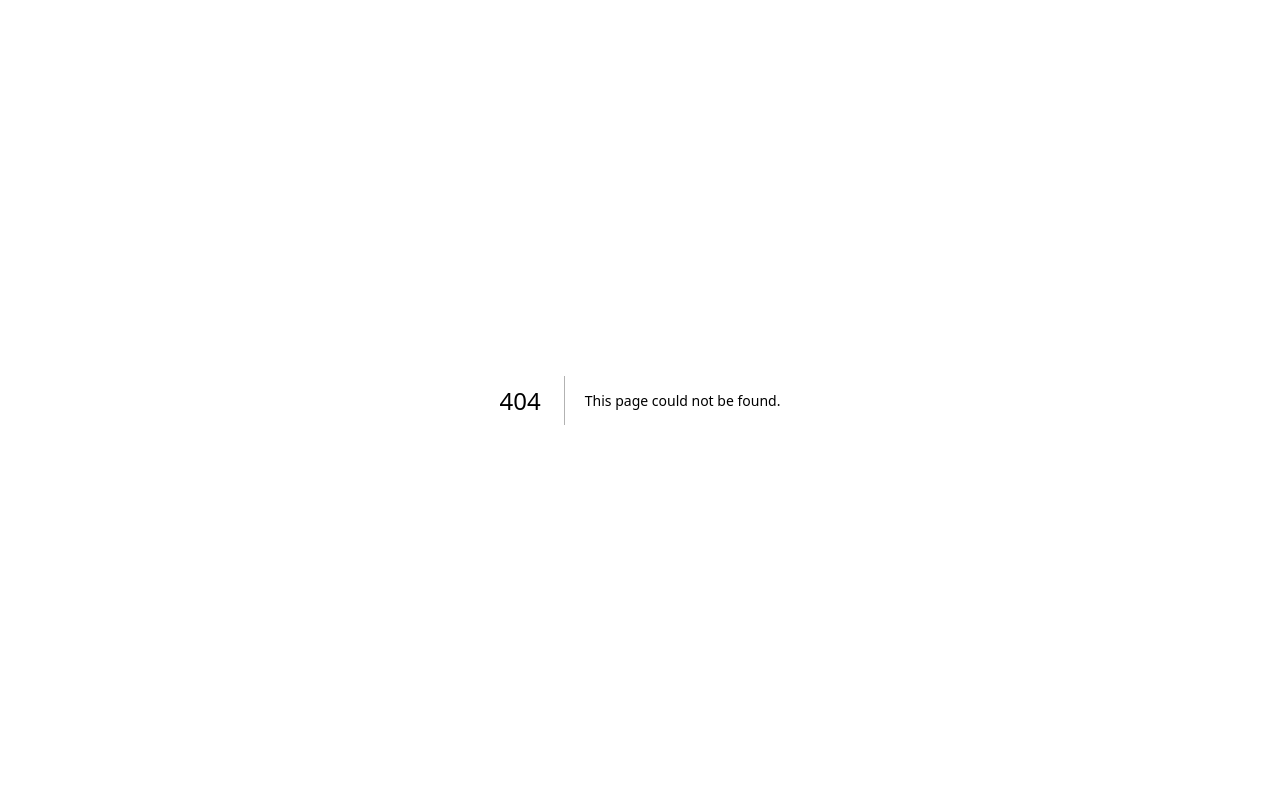
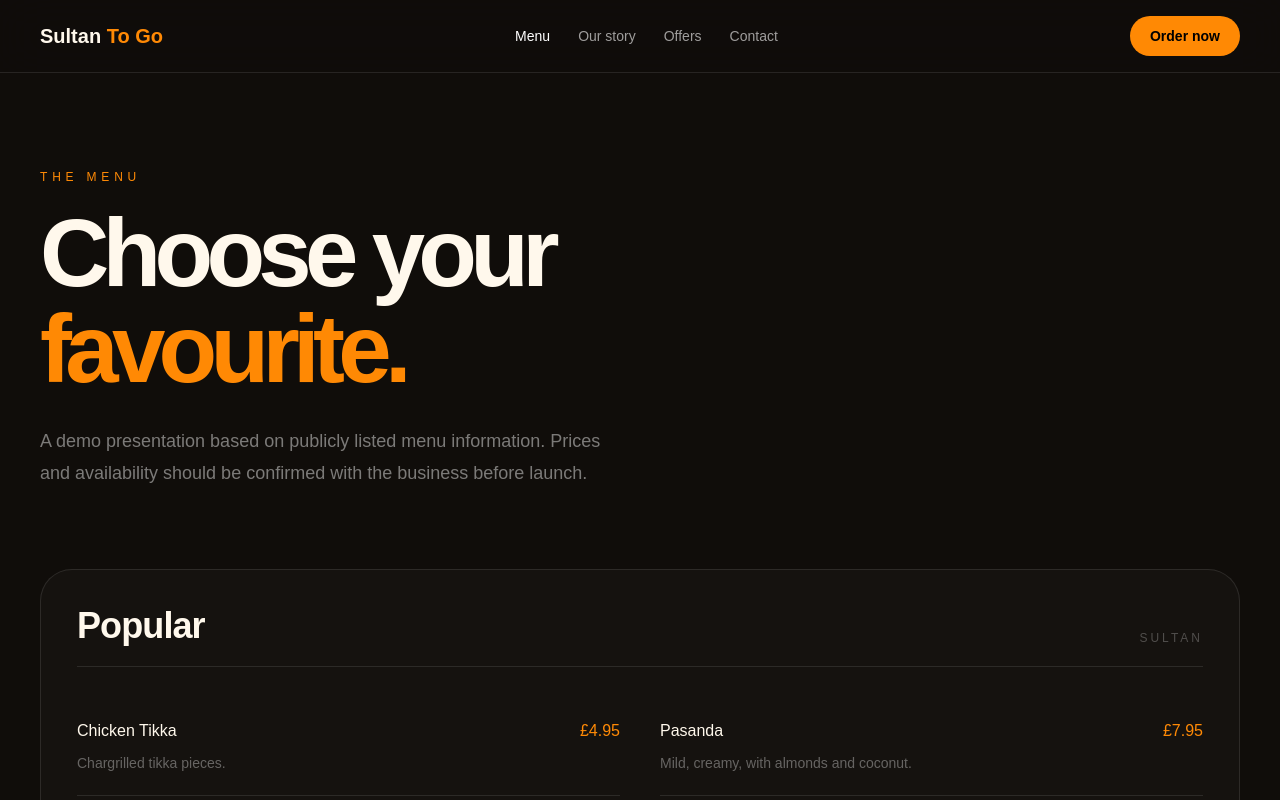
Before and after one commit to jr4547279-max/local-business-template, a Next.js app: page /menu in a window 1280 px wide. Before the commit this address had no page. Shown: the top 800 px of the page. Built offline with nearby package versions, Linux system fonts and the light colour scheme.

Commit message:
Add Sultan To Go menu page

```diff
--- /dev/null
+++ b/src/app/menu/page.tsx
@@ -0,0 +1,18 @@
+import Link from "next/link";
+import { business } from "../../config/business";
+
+const sections = [
+  { title: "Popular", items: [["Chicken Tikka", "£4.95", "Chargrilled tikka pieces."], ["Pasanda", "£7.95", "Mild, creamy, with almonds and coconut."], ["Jalfry", "£7.95", "Hot and exotic with onions and green peppers."], ["Butter", "£7.95", "Mild, creamy and comforting."], ["Madras", "£7.95", "A classic with a proper kick."], ["Biryani", "£7.95", "Fragrant rice mixed with your chosen style."]]},
+  { title: "Starters", items: [["Chicken Tikka", "£4.95", "A crowd-pleasing tandoori favourite."], ["Sheek Kebab", "Ask", "Seasoned minced meat, cooked over high heat."], ["Vegetable Samosa", "Ask", "Crisp pastry with a spiced vegetable filling."], ["Onion Bhaji", "Ask", "Crisp, spiced onion fritters."]]},
+  { title: "Main dishes", items: [["Korma", "£7.95", "Mild and creamy."], ["Masala", "£7.95", "Mild, creamy with almonds and coconut."], ["Dansak", "£7.95", "Medium spicy, sweet and sour lentil sauce."], ["Rogan Josh", "Ask", "Rich, aromatic and warming."], ["Jalfrezi", "£7.95", "Hot, fresh and packed with peppers and onions."]]},
+  { title: "Sides & rice", items: [["Pilaw Rice", "£3.50", "Fragrant basmati rice."], ["Naan", "Ask", "Freshly baked Indian flatbread."], ["Side dishes", "Ask", "A range of vegetable and classic sides."]]},
+];
+
+export default function MenuPage() {
+  return <main className="min-h-screen bg-[#100d0a] text-[#fff8ec]">
+    <nav className="sticky top-0 z-50 border-b border-white/10 bg-[#100d0a]/90 backdrop-blur-xl"><div className="mx-auto flex max-w-7xl items-center justify-between px-5 py-4 lg:px-10"><Link href="/" className="text-xl font-semibold">Sultan <span className="text-orange-400">To Go</span></Link><div className="hidden gap-7 text-sm text-white/60 md:flex"><Link href="/menu" className="text-white">Menu</Link><Link href="/about">Our story</Link><Link href="/offers">Offers</Link><Link href="/contact">Contact</Link></div><a href={business.bookingUrl} target="_blank" rel="noreferrer" className="rounded-full bg-orange-400 px-5 py-2.5 text-sm font-semibold text-black">Order now</a></div></nav>
+    <header className="mx-auto max-w-7xl px-5 pb-20 pt-24 lg:px-10"><p className="text-xs uppercase tracking-[.4em] text-orange-400">The menu</p><h1 className="mt-5 text-6xl font-semibold tracking-[-.07em] sm:text-8xl">Choose your<br/><span className="text-orange-400">favourite.</span></h1><p className="mt-7 max-w-xl text-lg leading-8 text-white/45">A demo presentation based on publicly listed menu information. Prices and availability should be confirmed with the business before launch.</p></header>
+    <section className="mx-auto max-w-7xl space-y-5 px-5 pb-28 lg:px-10">{sections.map(section=><div key={section.title} className="rounded-[2rem] border border-white/10 bg-white/[.025] p-6 sm:p-9"><div className="mb-8 flex items-end justify-between border-b border-white/10 pb-5"><h2 className="text-3xl font-semibold tracking-tight sm:text-4xl">{section.title}</h2><span className="text-xs uppercase tracking-[.25em] text-white/25">Sultan</span></div><div className="grid gap-x-10 sm:grid-cols-2">{section.items.map(([name,price,description])=><article key={name} className="border-b border-white/10 py-5 last:border-0"><div className="flex justify-between gap-5"><h3 className="font-medium">{name}</h3><span className="shrink-0 text-orange-400">{price}</span></div><p className="mt-2 text-sm leading-6 text-white/35">{description}</p></article>)}</div></div>)}</section>
+    <section className="bg-orange-400 px-5 py-16 text-black lg:px-10"><div className="mx-auto flex max-w-7xl flex-col justify-between gap-7 md:flex-row md:items-center"><div><p className="text-xs uppercase tracking-[.35em] text-black/60">Ready?</p><h2 className="mt-2 text-4xl font-semibold tracking-tight">Order your favourites.</h2></div><a href={business.bookingUrl} target="_blank" rel="noreferrer" className="rounded-full bg-black px-7 py-4 text-center font-semibold text-white">Order online ↗</a></div></section>
+  </main>;
+}
```
